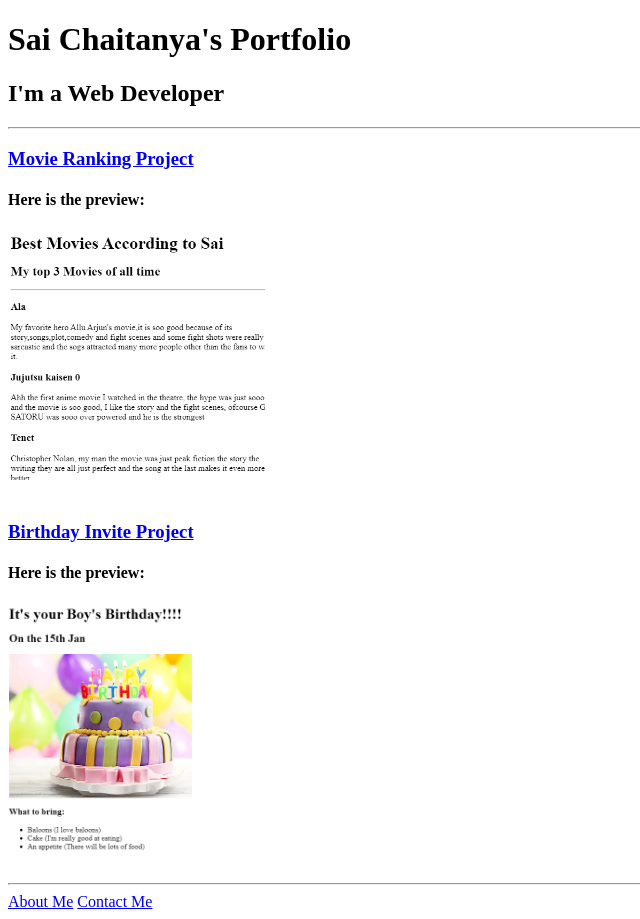
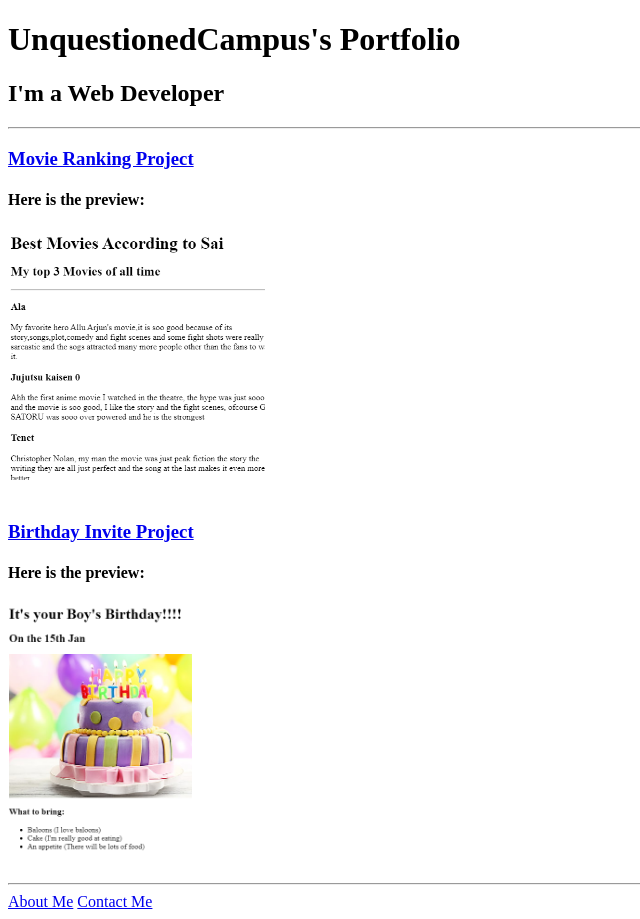
Before and after one commit to UnquestionedCampus/html-portfolio, a plain HTML site: page index.html in a window 1280 px wide. Shown: the whole page, without its empty margins (0-640 px from the left). Drawn offline with Linux system fonts and the light colour scheme.

Commit message:
Update index.html

```diff
--- a/index.html
+++ b/index.html
@@ -2,10 +2,10 @@
 <html lang="en">
 <head>
     <meta charset="UTF-8">
-    <title>Sai Chaitanya's Portfolio</title>
+    <title>UnquestionedCampus's Portfolio</title>
 </head>
 <body>
-    <h1>Sai Chaitanya's Portfolio</h1>
+    <h1>UnquestionedCampus's Portfolio</h1>
     <h2>I'm a Web Developer</h2>
     <hr />
    <h3><a href="./public/movie-ranking.html">Movie Ranking Project</a><br /></h3>
```
